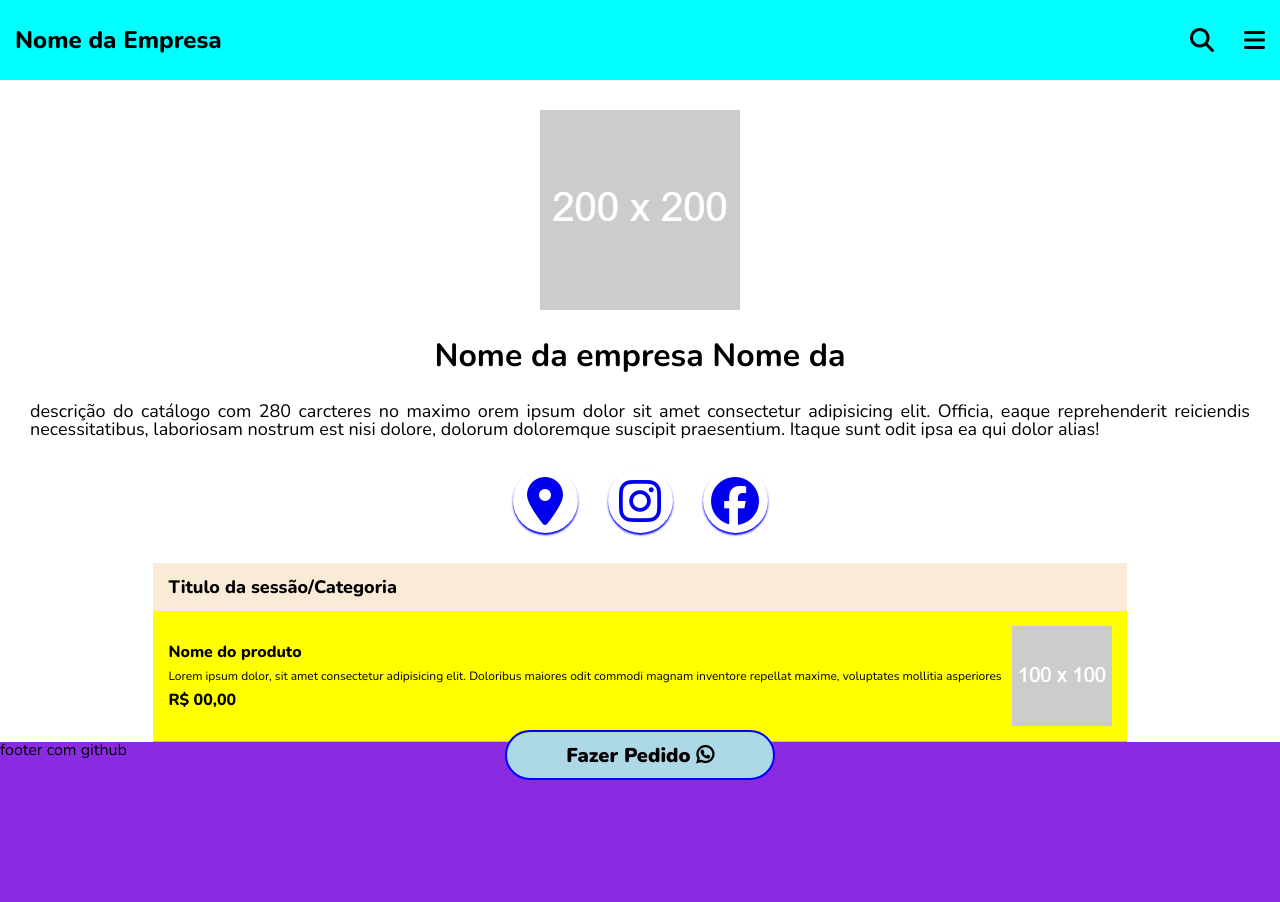
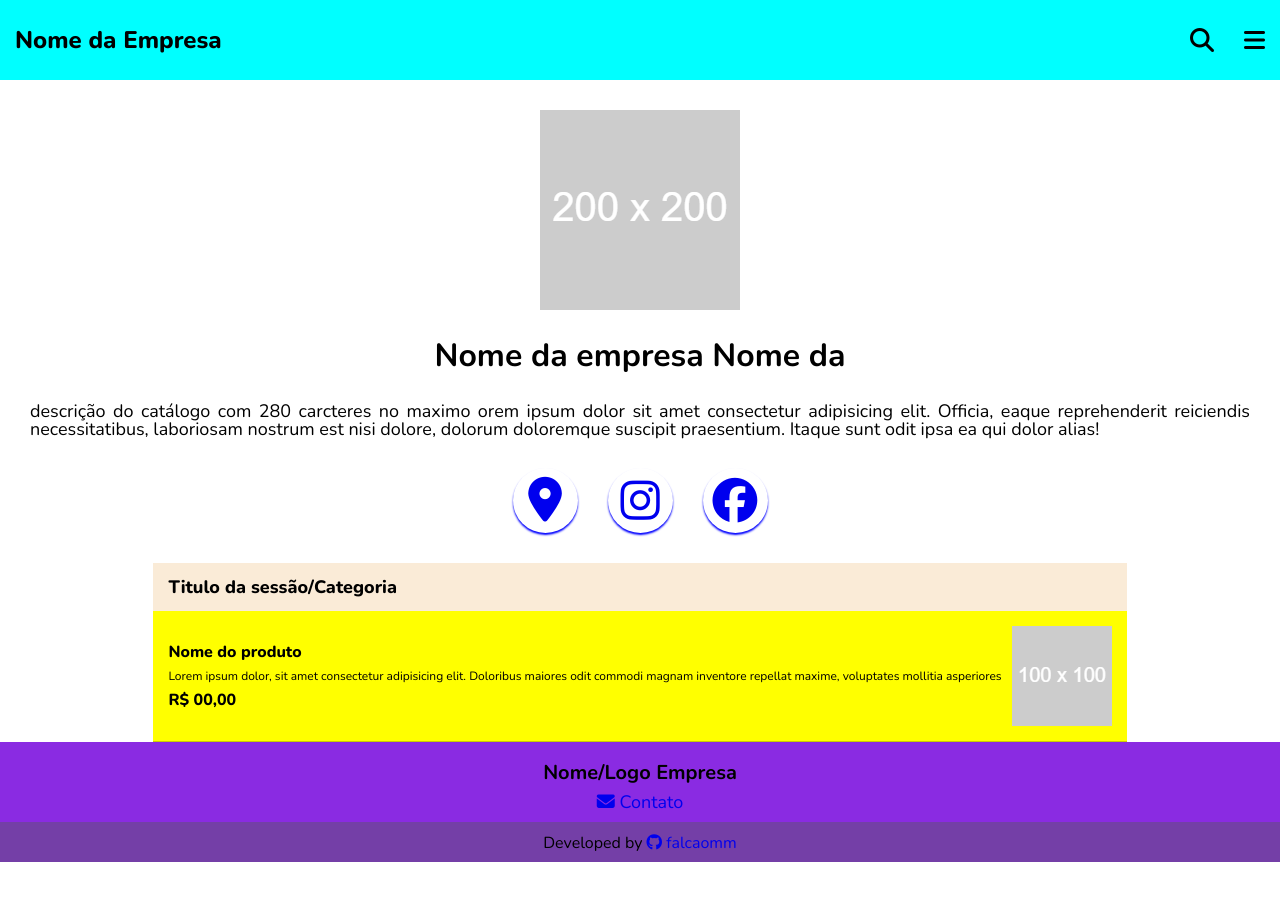
Before and after one commit to falcaomm/catalogo-digital, a plain HTML site: page index.html in a window 1280 px wide. After the commit the page ends 862 px from the top, so only its background shows below. Drawn offline with nearby package versions, Linux system fonts and the light colour scheme.

Commit message:
Altera e estiliza footer

```diff
--- /dev/null
+++ b/css/footer.css
@@ -0,0 +1,24 @@
+footer{
+    height: 15vh;
+    width: 100vw;
+    background-color: rgb(116, 63, 167);
+    display: grid;
+    grid-template-rows: 2fr 1fr;
+}
+
+.footer-contact,
+.footer-signature{
+    display: flex;
+    flex-direction: column;
+    align-items: center;
+    justify-content: center;
+}
+
+.footer-contact{
+    font-size: 1.125rem;
+    background-color: blueviolet;
+}
+.footer-title{
+    font-size: 1.25rem;
+    padding: 10px;
+}
--- a/css/globalStyle.css
+++ b/css/globalStyle.css
@@ -16,9 +16,3 @@ main{
     flex-direction: column;
     align-items: center;
 }
-
-footer{
-    height: 20vh;
-    width: 100vw;
-    background-color: blueviolet;
-}
--- a/css/introSection.css
+++ b/css/introSection.css
@@ -35,7 +35,7 @@
     justify-content: center;
     height: 45px;
     width: 45px;
-    font-size: 3rem;
+    font-size: 2.8rem;
     border-radius: 100px;
     box-shadow: 0 2px 2px blue;
     transition: 0.5s;
--- a/index.html
+++ b/index.html
@@ -22,6 +22,7 @@
     <link rel="stylesheet" href="/css/cardProduct.css">
     <link rel="stylesheet" href="/css/productSection.css">
     <link rel="stylesheet" href="/css/menu.css">
+    <link rel="stylesheet" href="/css/footer.css">
 
 
     <title>Catálogo Digital</title>
@@ -80,11 +81,21 @@
           </section>
       </section>
 
-      <button class="button-fixed">
+      <!-- <button class="button-fixed">
         Fazer Pedido <i class="fa-brands fa-whatsapp"></i>
-      </button>
+      </button> -->
     </main>
 
-    <footer>footer com github</footer>
+    <footer>
+      <div class="footer-contact">
+        <h1 class="footer-title">Nome/Logo Empresa</h1>
+        <a href="#"><i class="fa-solid fa-envelope"></i> Contato</a>
+      </div>
+      <div class="footer-signature">
+        <p>Developed by
+          <a href="#"><i class="fa-brands fa-github"></i> falcaomm</a>
+        </p>
+      </div>
+    </footer>
   </body>
 </html>
```
